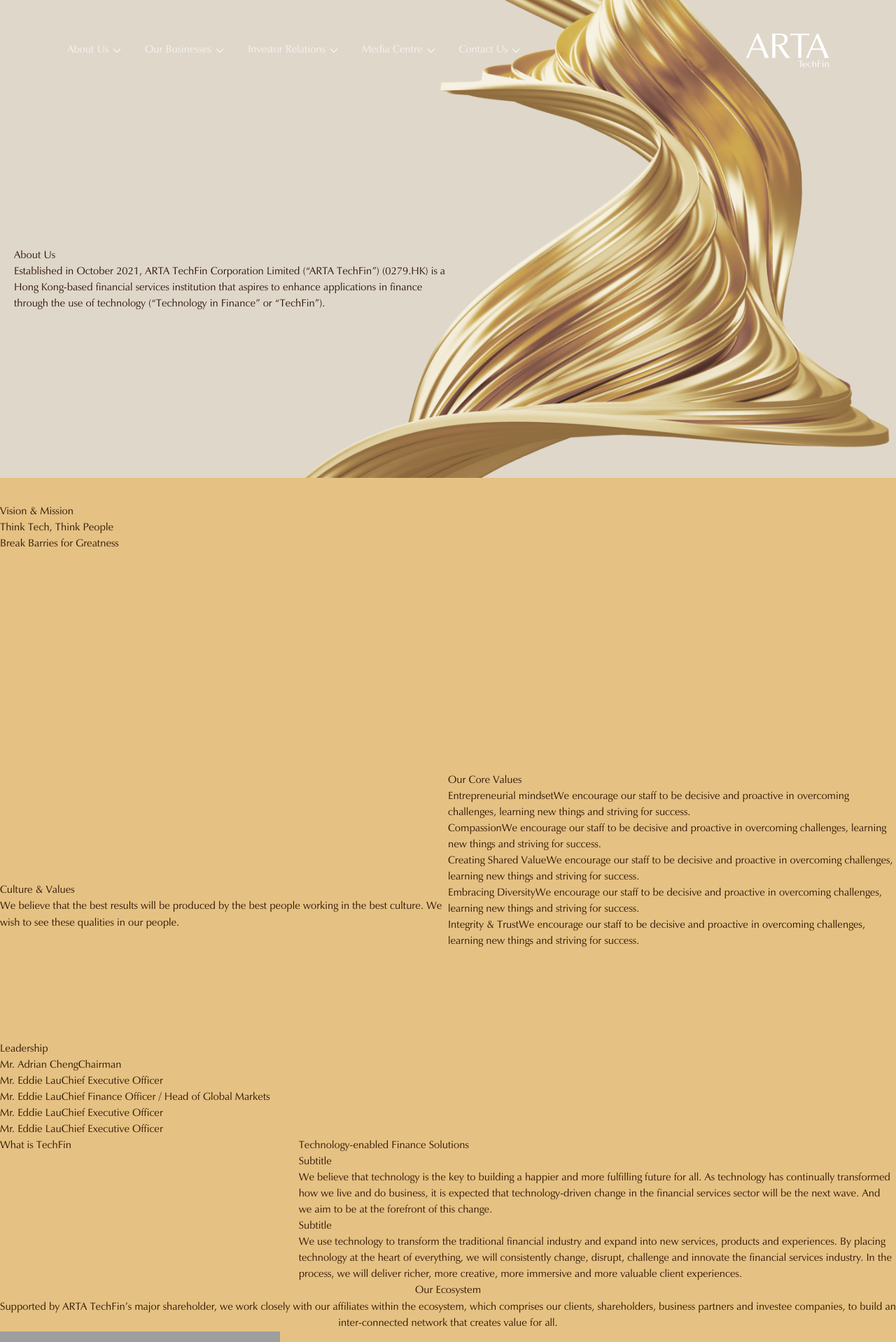
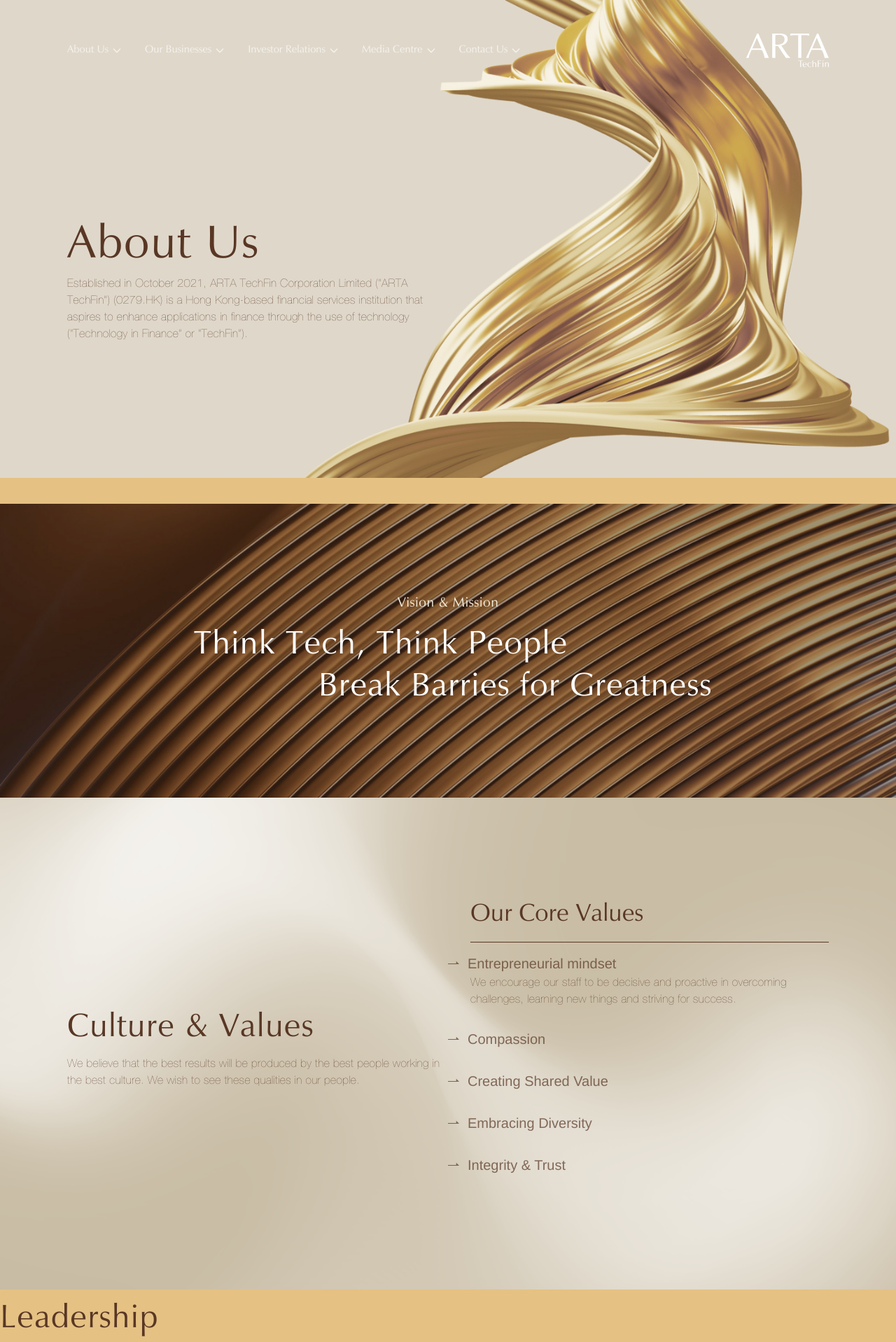
Before and after one commit to ARTA-TECHFIN/ARTAVIP-WEB, a Next.js app: page /about in a window 1280 px wide. Shown: the top 1918 px of the page at 70% size. Built offline with nearby package versions, Linux system fonts and the light colour scheme; grey boxes are pictures that could not be loaded.

Commit message:
feat(about): wip - add basic element

```diff
--- a/package.json
+++ b/package.json
@@ -29,6 +29,7 @@
     "eslint": "8.24.0",
     "eslint-config-next": "12.3.1",
     "postcss": "^8.4.16",
+    "prettier": "^2.7.1",
     "prettier-plugin-tailwindcss": "^0.1.13",
     "tailwindcss": "^3.1.8",
     "typescript": "4.8.4"
--- /dev/null
+++ b/src/components/Icon.tsx
@@ -0,0 +1,27 @@
+type propsT = {
+  fill?: string
+  className?: string
+}
+const IconArrowRight = (props: propsT) => {
+  const fill = props.fill || '#F4F1E1'
+  return (
+    <svg
+      width="18"
+      height="5"
+      viewBox="0 0 18 5"
+      fill="none"
+      xmlns="http://www.w3.org/2000/svg"
+      className={props.className}
+    >
+      <path
+        d="M13.9492 4.05L13.9492 1.81066L16.1886 4.05H13.9492Z"
+        fill={fill}
+        stroke={fill}
+        strokeWidth="1.5"
+      />
+      <path fillRule="evenodd" clipRule="evenodd" d="M0 3.6001H15V4.8001H0V3.6001Z" fill={fill} />
+    </svg>
+  )
+}
+
+export { IconArrowRight }
--- /dev/null
+++ b/src/components/Text.tsx
@@ -0,0 +1,18 @@
+/**
+ * Only use className for styling
+ * Use pure html h1, p, span, ul, li, etc. tags instead of Text component
+ */
+
+export const textClass = {
+  body_regular: `font-Neue text-[1rem] leading-[1.5rem] tracking-wide`, // font-size: 16px; line-height: 24px;
+  h1_style2: `font-Verah text-[4.25rem] leading-[5rem] tracking-wide`, // font-size: 68px; line-height: 80px;
+  h2_style2: `font-Verah text-[3rem] leading-[3.75rem] tracking-wide`, // font-size: 48px; line-height: 60px;
+  h3_style2: `font-Verah text-[2.25rem] leading-[2.875rem]`, // font-size: 36px; line-height: 46px;
+  h6: `font-Verah text-[1.5rem] leading-[2rem]`, // font-size: 24px; line-height: 32px;
+  small_text: `font-Neue text-[0.875rem] leading-[1.375rem]`, // font-size: 14px; line-height: 22px;
+  title_style2: `font-Verah text-[1.25rem] leading-[1.75rem] tracking-wide`, // font-size: 20px; line-height: 30px;
+  title: `font-Neue text-[1.25rem] leading-[1.75rem] font-medium`, // font-size: 20px; font-weight: 500; line-height: 28px;
+}
+
+/** This is for autocomplete */
+// const className = 'text-[1.5rem] leading-[2rem]'
--- a/src/pages/about.tsx
+++ b/src/pages/about.tsx
@@ -1,3 +1,4 @@
+/* eslint-disable @next/next/no-img-element */
 import type { NextPage } from 'next'
 import Image from 'next/image'
 
@@ -11,6 +12,9 @@
 import leadership_bg from 'src/components/About/img/leadership_bg.png'
 import tech_fin_bg from 'src/components/About/img/tech_fin_bg.png'
 import compare_bg from 'src/components/About/img/compare_bg.png'
+import { textClass } from 'src/components/Text'
+import { useState } from 'react'
+import { IconArrowRight } from 'src/components/Icon'
 
 const t = {
   heroBanner: {
@@ -79,18 +83,13 @@
 
 const SectionHeroBanner = () => {
   return (
-    <div className="w-full h-auto aspect-video relative">
-      <Image
-        src={banner}
-        alt=""
-        className="w-full h-full"
-        layout="responsive"
-      />
-      <div className="absolute inset-0 flex flex-col justify-center pt-20 items-center">
-        <div className="w-main-contain-2 max-w-full">
+    <div className="relative aspect-video h-auto w-full">
+      <Image src={banner} alt="" className="h-full w-full" layout="responsive" />
+      <div className="absolute inset-0 flex flex-col items-center justify-center pt-20">
+        <div className="arta-container">
           <div className="w-1/2">
-            <h1>{t.heroBanner.title}</h1>
-            <span>{t.heroBanner.subtitle}</span>
+            <h1 className={textClass.h1_style2}>{t.heroBanner.title}</h1>
+            <p className={textClass.body_regular}>{t.heroBanner.subtitle}</p>
           </div>
         </div>
       </div>
@@ -100,31 +99,59 @@
 
 const SectionMission = () => {
   return (
-    <div className="flex flex-col h-96 w-full">
-      <h2>{t.mission.title}</h2>
-      <span>{t.mission.subtitle1}</span>
-      <span>{t.mission.subtitle2}</span>
+    <div className="relative">
+      <Image src={mission_bg} alt="" className="h-full w-full" layout="responsive" />
+      <div className="arta-container absolute top-0 flex h-full flex-col items-center justify-center">
+        <h2 className={`${textClass.title_style2} mb-4 text-center text-arta-eggshell-100`}>
+          {t.mission.title}
+        </h2>
+        <span className={`${textClass.h2_style2} -translate-x-24 text-arta-snow-100`}>
+          {t.mission.subtitle1}
+        </span>
+        <span className={`${textClass.h2_style2} translate-x-24 text-arta-snow-100`}>
+          {t.mission.subtitle2}
+        </span>
+      </div>
     </div>
   )
 }
 
 const SectionCulture = () => {
+  const [selectedIndex, setSelectedIndex] = useState(0)
   return (
-    <div className="grid grid-cols-2 h-96 w-full">
-      <div className="flex flex-col justify-center">
-        <h2>{t.culture.title}</h2>
-        <span>{t.culture.subtitle1}</span>
+    <div className="relative">
+      <div className="absolute h-full w-full overflow-hidden">
+        <Image src={culture_bg} alt="" layout="responsive" />
       </div>
-      <div>
-        <h3>{t.culture.sectionTitle}</h3>
+
+      <div className="arta-container grid grid-cols-2 py-36">
+        <div className="z-1 flex flex-col justify-center">
+          <h2 className={`${textClass.h2_style2} mb-2`}>{t.culture.title}</h2>
+          <p className={textClass.body_regular}>{t.culture.subtitle1}</p>
+        </div>
+        <div className="z-1 pl-8">
+          <h3 className={textClass.h3_style2}>{t.culture.sectionTitle}</h3>
+          <hr className="my-4 w-full border-arta-sand-100" />
           <ul>
-          {t.culture.valueList.map((value, index) => (
-            <li key={index}>
-              <span>{value.title}</span>
-              <span>{value.description}</span>
+            {t.culture.valueList.map((value, index) => {
+              const isSelected = index === selectedIndex
+              return (
+                <li key={index} className="mb-8 flex flex-col">
+                  <button
+                    className="group flex -translate-x-8 items-start gap-3 overflow-hidden opacity-70 duration-300 ease-out group-hover:opacity-100"
+                    onClick={() => setSelectedIndex(index)}
+                  >
+                    <IconArrowRight className="h-4 w-4 pt-[10px]" fill="#593725" />
+                    <span className={textClass.title}>{value.title}</span>
+                  </button>
+                  <span className={textClass.body_regular + (isSelected ? '' : ' hidden')}>
+                    {value.description}
+                  </span>
                 </li>
-          ))}
+              )
+            })}
           </ul>
+        </div>
       </div>
     </div>
   )
@@ -133,12 +160,12 @@
 const SectionLeadership = () => {
   return (
     <div>
-      <h2>{t.leadership.title}</h2>
+      <h2 className={textClass.h2_style2}>{t.leadership.title}</h2>
       <ul>
         {t.leadership.leaderList.map((leader, index) => (
           <li key={index}>
-            <span>{leader.name}</span>
-            <span>{leader.title}</span>
+            <span className={textClass.small_text}>{leader.name}</span>
+            <span className={textClass.h6}>{leader.title}</span>
           </li>
         ))}
       </ul>
@@ -148,37 +175,36 @@
 
 const SectionTechFin = () => {
   return (
+    <div>
       <div className="grid grid-cols-12">
         <div className="col-span-4">
-        <h2>{t.techFin.title}</h2>
+          <h2 className={textClass.h2_style2}>{t.techFin.title}</h2>
         </div>
         <div className="col-span-8">
-        <span>{t.techFin.subtitle}</span>
+          <h3 className={textClass.h3_style2}>{t.techFin.subtitle}</h3>
           {/* hr */}
-        <h3>{t.techFin.section1Title}</h3>
-        <span>{t.techFin.section1Body}</span>
+          <h4 className={textClass.title}>{t.techFin.section1Title}</h4>
+          <p className={textClass.body_regular}>{t.techFin.section1Body}</p>
           {/* hr */}
-        <h3>{t.techFin.section2Title}</h3>
-        <span>{t.techFin.section2Body}</span>
+          <h4 className={textClass.title}>{t.techFin.section2Title}</h4>
+          <p className={textClass.body_regular}>{t.techFin.section2Body}</p>
         </div>
       </div>
-  )
-}
 
-const SectionEcosystem = () => {
-  return (
+      {/* SectionEcosystem */}
       <div className="flex flex-col">
         <div className="text-center">
-        <h2>{t.ecosystem.title}</h2>
-        <span>{t.ecosystem.subtitle}</span>
+          <h3 className={textClass.h3_style2}>{t.ecosystem.title}</h3>
+          <p className={textClass.body_regular}>{t.ecosystem.subtitle}</p>
         </div>
         <div>
           {t.ecosystem.itemList.map((item, index) => (
             <div key={index}>
               <img src={item.image} alt={item.title} />
-            <span>{item.title}</span>
+              <span className={textClass.body_regular}>{item.title}</span>
             </div>
           ))}
+        </div>
       </div>
     </div>
   )
@@ -186,19 +212,19 @@
 
 const SectionTechFinVsFinTech = () => {
   return (
-    <div className="relative w-full h-96">
+    <div className="relative h-96 w-full">
       <div>
-        <h2>{t.techFinVsFinTech.title}</h2>
-        <span>{t.techFinVsFinTech.subtitle}</span>
+        <h2 className={textClass.h2_style2}>{t.techFinVsFinTech.title}</h2>
+        <span className={textClass.body_regular}>{t.techFinVsFinTech.subtitle}</span>
       </div>
-      <div className="absolute w-12 h-12 rounded-full flex justify-center items-center">
-        <h3>{t.techFinVsFinTech.techFinTitle}</h3>
-        <span>{t.techFinVsFinTech.techFinBody}</span>
+      <div className="absolute flex h-12 w-12 items-center justify-center rounded-full">
+        <h3 className={textClass.h2_style2}>{t.techFinVsFinTech.techFinTitle}</h3>
+        <span className={textClass.body_regular}>{t.techFinVsFinTech.techFinBody}</span>
       </div>
-      <div>VS</div>
-      <div className="absolute w-12 h-12 rounded-full flex justify-center items-center">
-        <h3>{t.techFinVsFinTech.finTechTitle}</h3>
-        <span>{t.techFinVsFinTech.finTechBody}</span>
+      <span className={textClass.h1_style2}>VS</span>
+      <div className="absolute flex h-12 w-12 items-center justify-center rounded-full">
+        <h3 className={textClass.h2_style2}>{t.techFinVsFinTech.finTechTitle}</h3>
+        <span className={textClass.body_regular}>{t.techFinVsFinTech.finTechBody}</span>
       </div>
     </div>
   )
@@ -209,13 +235,12 @@
     <>
       <Seo />
       <Header />
-      <main className="bg-arta-sunray-100 text-arta-russet-100 flex flex-col">
+      <main className="flex flex-col bg-arta-sunray-100 text-arta-sand-100">
         <SectionHeroBanner />
         <SectionMission />
         <SectionCulture />
         <SectionLeadership />
         <SectionTechFin />
-        <SectionEcosystem />
         <SectionTechFinVsFinTech />
       </main>
       <footer className="relative z-2 h-full w-full bg-[#402414]">
--- a/src/styles/global.css
+++ b/src/styles/global.css
@@ -1,7 +1,6 @@
 /* Don't create too much css in this folder. css should put inside component or use tailwind */
 body {
-  background:#2f2f2f;
-
+  background: #2f2f2f;
 }
 @tailwind base;
 @tailwind components;
@@ -11,11 +10,10 @@
   font-family: 'Vera Humana 95';
   font-style: normal;
   font-weight: 400;
-  src: url('/fonts/Verah___.ttf') format('truetype'),
-    url('/fonts/Verahb__.ttf') format('truetype'),
-    url('/fonts/Verahbi_.ttf') format('truetype'),
-    url('/fonts/Verahi__.ttf') format('truetype');
+  src: url('/fonts/Verah___.ttf') format('truetype'), url('/fonts/Verahb__.ttf') format('truetype'),
+    url('/fonts/Verahbi_.ttf') format('truetype'), url('/fonts/Verahi__.ttf') format('truetype');
 }
+
 @font-face {
   font-family: 'Helvetica Neue';
   font-style: normal;
@@ -30,7 +28,19 @@
     font-size: 1.2vw;
   }
 }
+
+/**
+  Docs for why layer https://tailwindcss.com/docs/adding-custom-styles#using-css-and-layer
+  In short, layer is a way to organize your css. So that you can override it easily
+*/
 @layer components {
+  .arta-container-px {
+    @apply px-6 md:px-24;
+  }
+  .arta-container {
+    @apply arta-container-px w-full max-w-main-contain;
+  }
+
   .animation {
     animation: slidein 0.3s linear forwards;
   }
--- a/tailwind.config.js
+++ b/tailwind.config.js
@@ -2,7 +2,6 @@
 const defaultTheme = require('tailwindcss/defaultTheme')
 
 const mainWidth = '1440px'
-const mainWidth2 = '1240px'
 
 module.exports = {
   content: ['./src/**/*.{js,ts,jsx,tsx}'],
@@ -16,11 +15,9 @@
       },
       spacing: {
         'main-contain': mainWidth,
-        'main-contain-2': mainWidth2,
       },
       maxWidth: {
         'main-contain': mainWidth,
-        'main-contain-2': mainWidth2,
       },
       fontFamily: {
         Verah: ['"Vera Humana 95"', ...defaultTheme.fontFamily.sans],
@@ -29,6 +26,10 @@
       colors: {
         'arta-sunray-100': '#E5C183',
         'arta-russet-100': '#2E1605',
+        'arta-sand-100': '#593725',
+        'arta-eggshell-100': '#F4F1E1',
+        'arta-snow-100': '#FFFFFF',
+        'arta-bistre-100': '#402414',
       },
       backgroundColor: ['active'],
       backgroundImage: (theme) => ({
```
Also changed, not shown: .prettierrc.js, 1 other file (tests, documents, lock files or other folders). Lines whose indentation alone changed are shown as unchanged.
